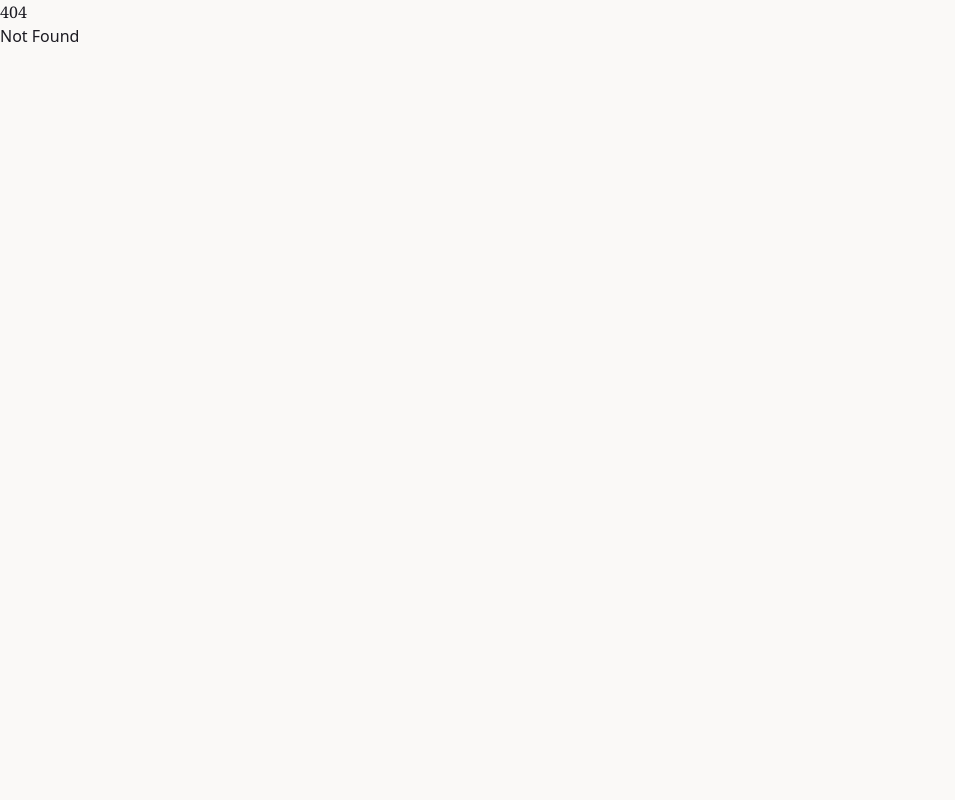
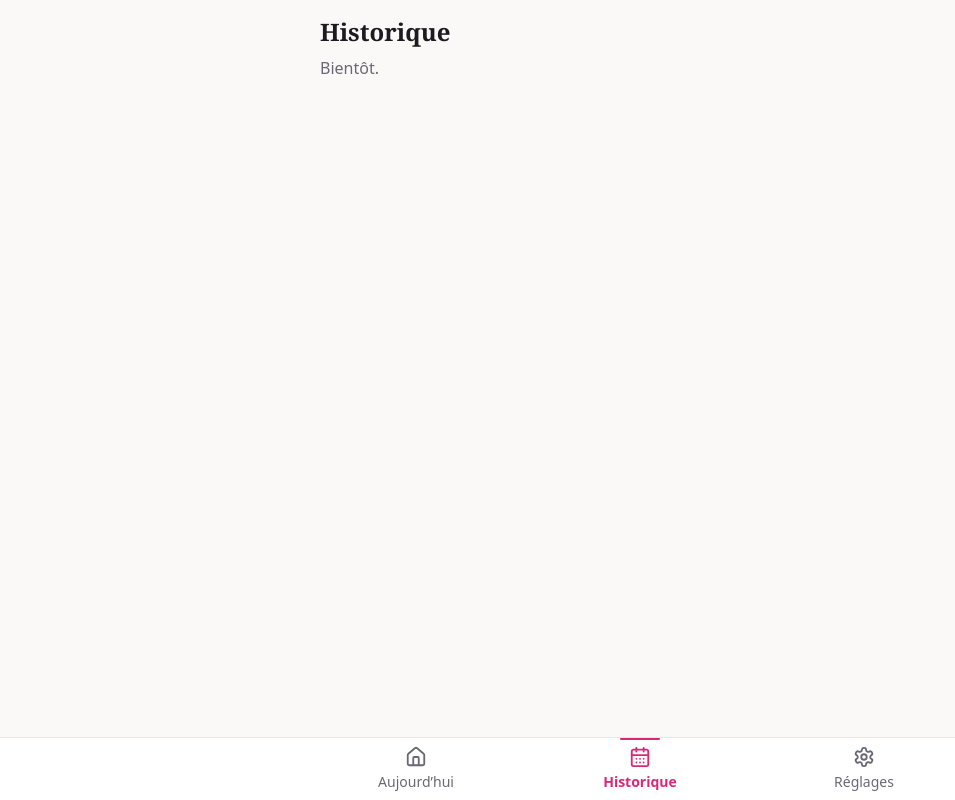
Before and after one commit to MacroMan5/swaddle, a SvelteKit app: page /history in a window 1280 px wide. Before the commit this address had no page. Shown: the whole page, without its empty margins (0-955 px from the left). Built offline with nearby package versions, Linux system fonts and the light colour scheme.

Commit message:
feat: add app shell with bottom navigation

```diff
--- /dev/null
+++ b/src/lib/components/BottomNav.svelte
@@ -0,0 +1,41 @@
+<script lang="ts">
+	import { page } from '$app/state';
+	import { House, CalendarDays, Settings } from '@lucide/svelte';
+
+	const items = [
+		{ href: '/', label: 'Aujourd’hui', icon: House },
+		{ href: '/history', label: 'Historique', icon: CalendarDays },
+		{ href: '/settings', label: 'Réglages', icon: Settings }
+	];
+
+	function isActive(href: string): boolean {
+		return href === '/' ? page.url.pathname === '/' : page.url.pathname.startsWith(href);
+	}
+</script>
+
+<nav
+	aria-label="Navigation principale"
+	class="bg-surface-raised border-border fixed inset-x-0 bottom-0 z-30 border-t pb-[env(safe-area-inset-bottom)]"
+>
+	<ul class="mx-auto flex max-w-2xl">
+		{#each items as item (item.href)}
+			{@const active = isActive(item.href)}
+			<li class="flex-1">
+				<a
+					href={item.href}
+					aria-current={active ? 'page' : undefined}
+					class="focus-visible:ring-primary relative flex min-h-12 flex-col items-center justify-center gap-1 px-2 py-2 text-sm focus-visible:ring-2 focus-visible:outline-none {active
+						? 'text-primary font-semibold'
+						: 'text-ink-muted'}"
+				>
+					<!-- Active state is carried by an indicator bar too: colour is never the only signal. -->
+					<span
+						class="absolute top-0 h-0.5 w-10 rounded-full {active ? 'bg-primary' : 'bg-transparent'}"
+					></span>
+					<item.icon size={22} strokeWidth={2} aria-hidden="true" />
+					<span>{item.label}</span>
+				</a>
+			</li>
+		{/each}
+	</ul>
+</nav>
--- a/src/routes/+layout.svelte
+++ b/src/routes/+layout.svelte
@@ -1,6 +1,7 @@
 <script lang="ts">
 	import '../app.css';
 	import favicon from '$lib/assets/favicon.svg';
+	import BottomNav from '$lib/components/BottomNav.svelte';
 
 	let { children } = $props();
 </script>
@@ -9,4 +10,9 @@
 	<link rel="icon" href={favicon} />
 </svelte:head>
 
-{@render children()}
+<div class="bg-surface text-ink flex min-h-dvh flex-col">
+	<main class="mx-auto w-full max-w-2xl flex-1 pb-24">
+		{@render children()}
+	</main>
+	<BottomNav />
+</div>
--- /dev/null
+++ b/src/routes/history/+page.svelte
@@ -0,0 +1,5 @@
+<!-- Stub: slice 4 owns the history timeline and weekly summaries. -->
+<section class="p-4">
+	<h1 class="text-ink text-2xl font-semibold">Historique</h1>
+	<p class="text-ink-muted mt-2 text-base">Bientôt.</p>
+</section>
```
Also changed, not shown: 1 other file (tests, documents, lock files or other folders).
